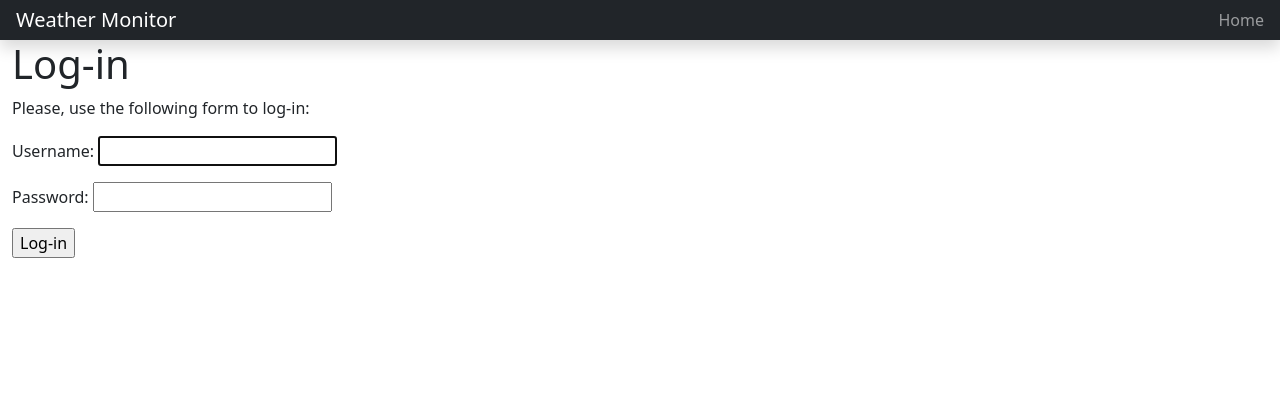
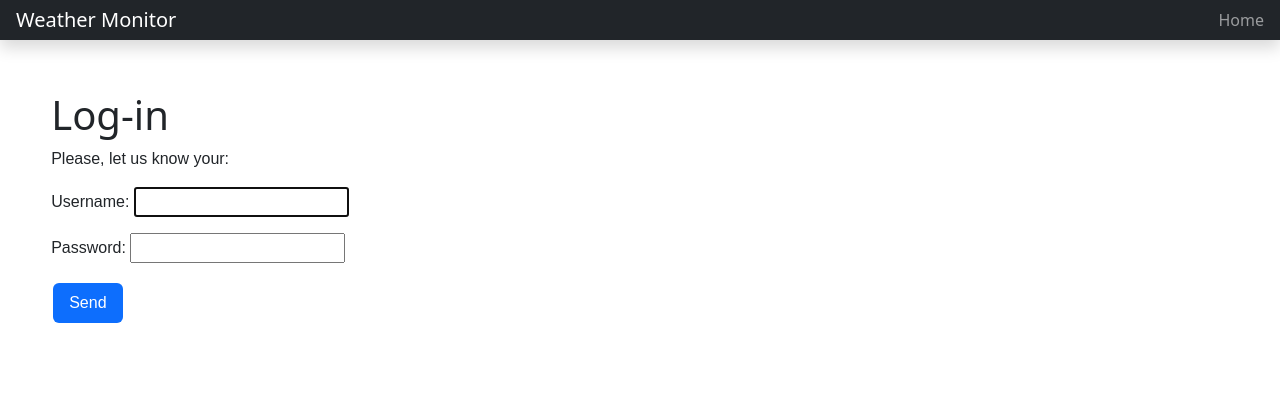
Before and after one commit to Polinden/TempLog4School, a Django app: page /accounts/login/ in a window 1280 px wide. Shown: the top 393 px of the page. Run offline with Django 3.2, Linux system fonts and the light colour scheme.

```diff
--- a/code/project1/templates/registration/login.html
+++ b/code/project1/templates/registration/login.html
@@ -6,13 +6,34 @@
 		<title>Weather Monitor</title>
 		<link href="https://cdn.jsdelivr.net/npm/bootstrap@5.1.3/dist/css/bootstrap.min.css" rel="stylesheet" integrity="sha384-1BmE4kWBq78iYhFldvKuhfTAU6auU8tT94WrHftjDbrCEXSU1oBoqyl2QvZ6jIW3" crossorigin="anonymous">
 	<style>
-		.navbar .navbar-toggler {
+		 .navbar .navbar-toggler {
 			top: .25rem;
 			right: 1rem;
-		}
+		 }
 		 th:nth-child(2n+3) ,td:nth-child(2n+3) {
-			 border-left: 1px solid black !important;
+			border-left: 1px solid black !important;
 		 }
+		 .error {
+		        color: #d63384;
+		 }
+		 p, form {
+		        font-family: Arial;
+			color: #212529;
+		 }
+		 input[type=submit] {
+			  background-color: #0d6efd;
+			  border: none;
+			  color: white;
+			  padding: 8px 16px;
+			  text-decoration: none;
+			  margin: 4px 2px;
+			  cursor: pointer;
+			  border-radius: 6px;
+		 }
+		 .container-fluid {
+		 	  padding: 4%
+		 }
+
 	</style>
 	</head>
 	<body>
@@ -29,18 +50,18 @@
 			</div>
 		</header>
 
-		<div class="container-fluid" style=padding: 4%">
+		<div class="container-fluid">
 
 			{% if form.errors %}
-			<p>Your username and password didn't match. Please try again.</p>
+			<p class="error">Wrong. Please try again.</p>
 			{% endif %}
 
 			<h1>Log-in</h1>
-			<p>Please, use the following form to log-in:</p>
+			<p>Please, let us know your:</p>
 			<form action="." method="post">
 				{{ form.as_p }}
 				{% csrf_token %}
-				<p><input type="submit" value="Log-in"></p>
+				<p><input type="submit" value="Send"></p>
 			</form>
 
 
```
Also changed, not shown: code/project1/views.py (+6 -7 lines).
